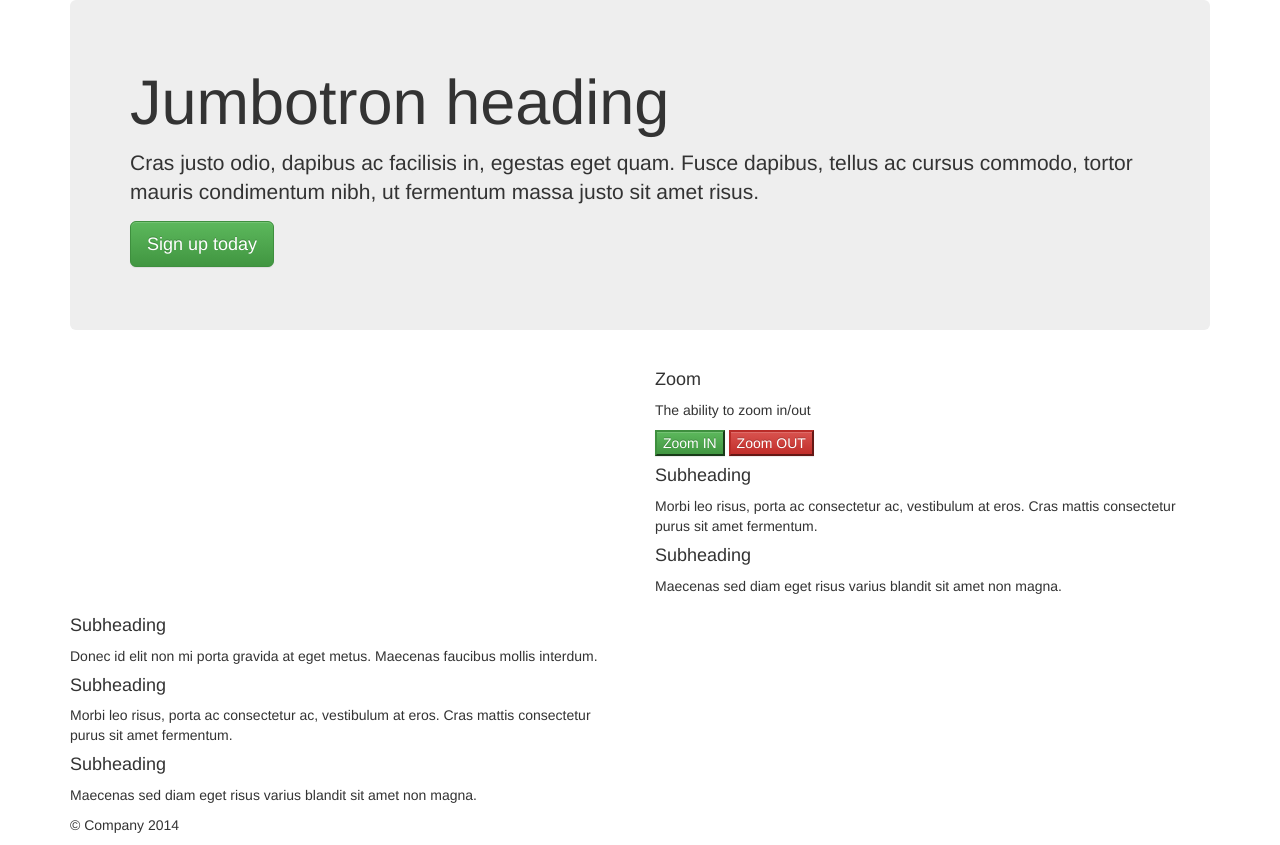
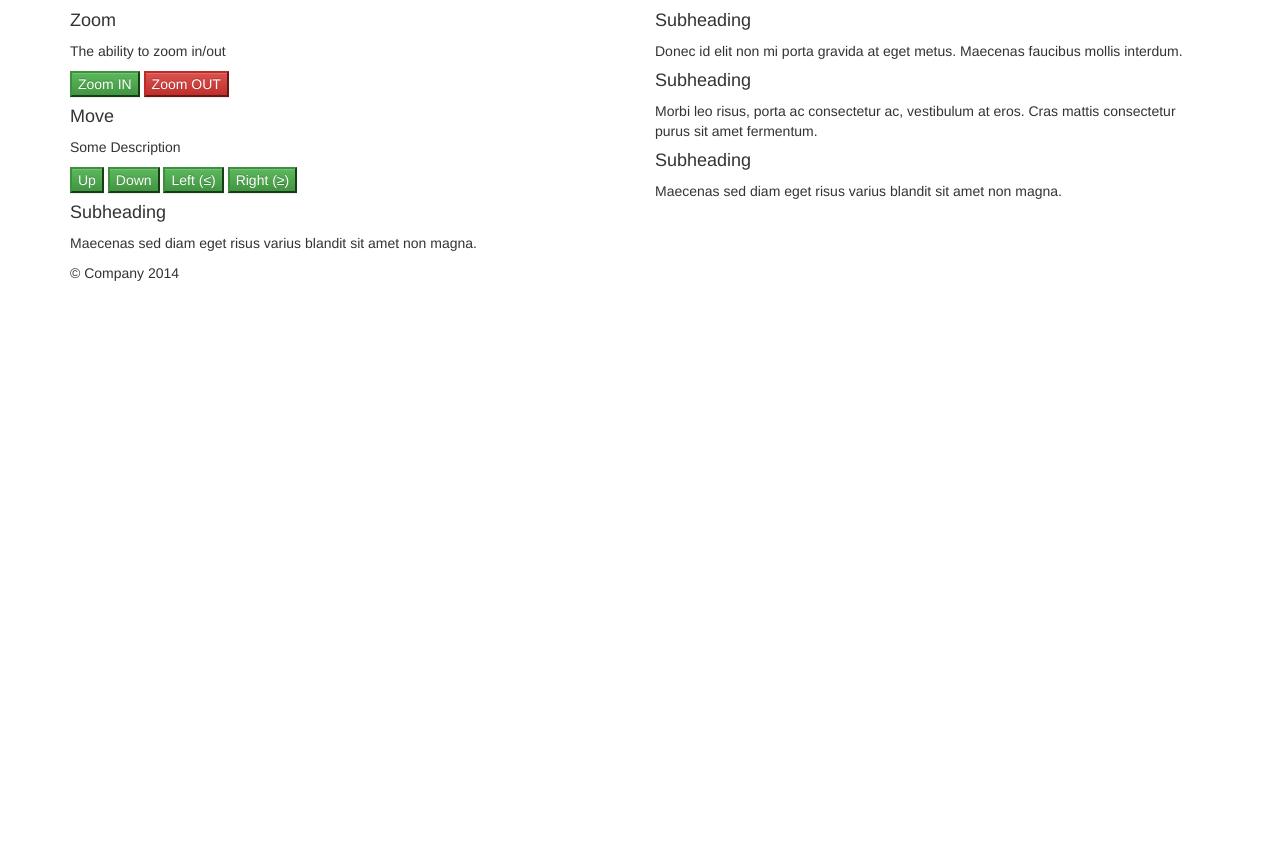
Before and after one commit to doron2402/CameraControlXYRoboticArm, a Flask app: page / in a window 1280 px wide. Shown: the part 96-941 px from the top of the page. After the commit the page ends 377 px from the top, so only its background shows below. Run offline with Flask 2, Linux system fonts and the light colour scheme.

Commit message:
more server example and some UI work

```diff
--- a/Server/app.py
+++ b/Server/app.py
@@ -1,5 +1,6 @@
 # app.py or app/__init__.py
 from flask import Flask, render_template, jsonify
+import os
 
 app = Flask(__name__)
 app.config.from_object('config')
@@ -14,13 +15,17 @@ def dashboard():
 
 @app.route('/about')
 def about():
+	# check device status we can ping the robot and check if its "alive"
 	return render_template('about.html')
 # Now we can access the configuration variables via app.config["VAR_NAME"].
 
 @app.route('/commands/<type>/<action>', methods=['POST'])
 def commands(type, action):
-    # name=request.form['yourname']
-    # email=request.form['youremail']
+    print("Command Type %s" % type)
+    print("Command Action %s" % action)
+    # example of running a linux command line
+    os.system("ls -lsf")
+    os.system("echo 'Doron is my king!!!'")
     res = { 'type': type, 'action': action }
     return jsonify(**res)
 
--- a/Server/templates/dashboard.html
+++ b/Server/templates/dashboard.html
@@ -1,20 +1,28 @@
 {% extends "layout.html" %}
 {% block body %}
-	<div class="col-lg-6 status"></div>
-	<div class="col-lg-6">
+	<div class="row">
+	<div class="col-offset-lg-2 col-lg-6 status"></div>
+	</div>
+	<div class="col-lg-6 col-md-6">
 		<h4>Zoom</h4>
 		<p>The ability to zoom in/out</p>
-		<button class="btn-success command" name="zoom-in">Zoom IN</button>
-		<button class="btn-danger command" name="zoom-out">Zoom OUT</button>
+		<p><button class="btn-success command" name="zoom-in">Zoom IN</button>
+		<button class="btn-danger command" name="zoom-out">Zoom OUT</button></p>
 
-		<h4>Subheading</h4>
-		<p>Morbi leo risus, porta ac consectetur ac, vestibulum at eros. Cras mattis consectetur purus sit amet fermentum.</p>
+		<h4>Move</h4>
+		<p>Some Description</p>
+		<p>
+			<button class="btn-success command" name="move-up">Up</button>
+			<button class="btn-success command" name="move-down">Down</button>
+			<button class="btn-success command" name="move-left">Left (≤)</button>
+			<button class="btn-success command" name="move-right">Right (≥)</button>
+		</p>
 
 		<h4>Subheading</h4>
 		<p>Maecenas sed diam eget risus varius blandit sit amet non magna.</p>
 	</div>
 
-	<div class="col-lg-6">
+	<div class="col-lg-6 col-md-6">
 		<h4>Subheading</h4>
 		<p>Donec id elit non mi porta gravida at eget metus. Maecenas faucibus mollis interdum.</p>
 
--- a/Server/templates/layout.html
+++ b/Server/templates/layout.html
@@ -29,12 +29,6 @@
         <h3 class="text-muted">Camera Control XY Robotic</h3>
       </div>
 
-      <div class="jumbotron">
-        <h1 class="display-3">Jumbotron heading</h1>
-        <p class="lead">Cras justo odio, dapibus ac facilisis in, egestas eget quam. Fusce dapibus, tellus ac cursus commodo, tortor mauris condimentum nibh, ut fermentum massa justo sit amet risus.</p>
-        <p><a class="btn btn-lg btn-success" href="#" role="button">Sign up today</a></p>
-      </div>
-
       <div class="row marketing">
        {% block body %}{% endblock %}
       </div>
@@ -58,15 +52,13 @@ $(document).ready(function(){
      $.post('/commands/' + type + '/' + action, function(res) {
       // Successfully
       setTimeout(function() {
-        $('.status').html('<div class="alert alert-success" role="alert">Sent Successfully!</div>');
+        $('.status').html('<div class="alert alert-success" role="alert">Sent Successfully! [type: ' + res.type + ', action: ' + res.action + ']</div>');
       }, 500);
-
-
      }).done(function(done) {
       // Command Sent action is done.
       setTimeout(function() {
         $('.status').html('');
-      }, 1500);
+      }, 3000);
      }).fail(function(err) {
       console.log(err);
       alert('something went wrong');
```
